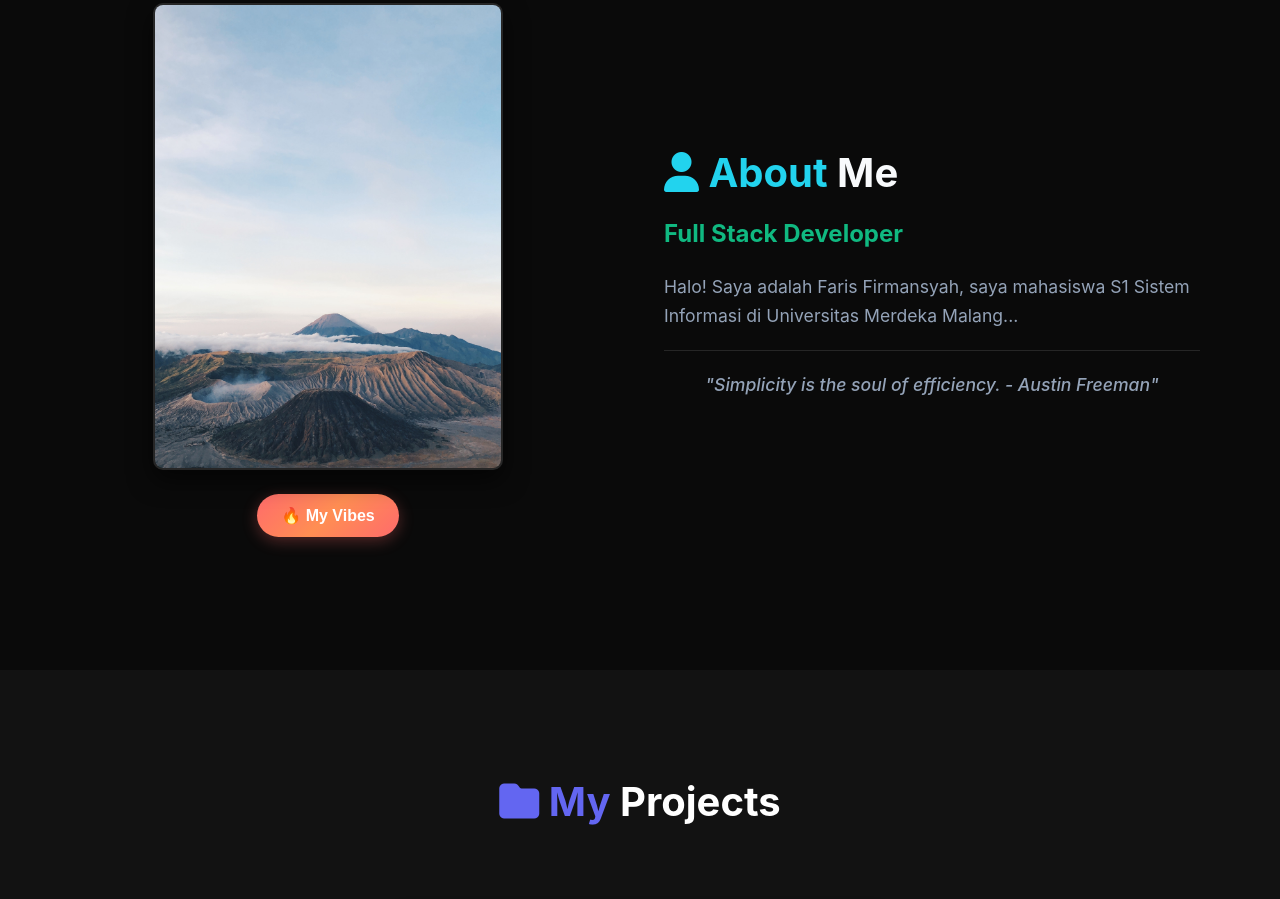
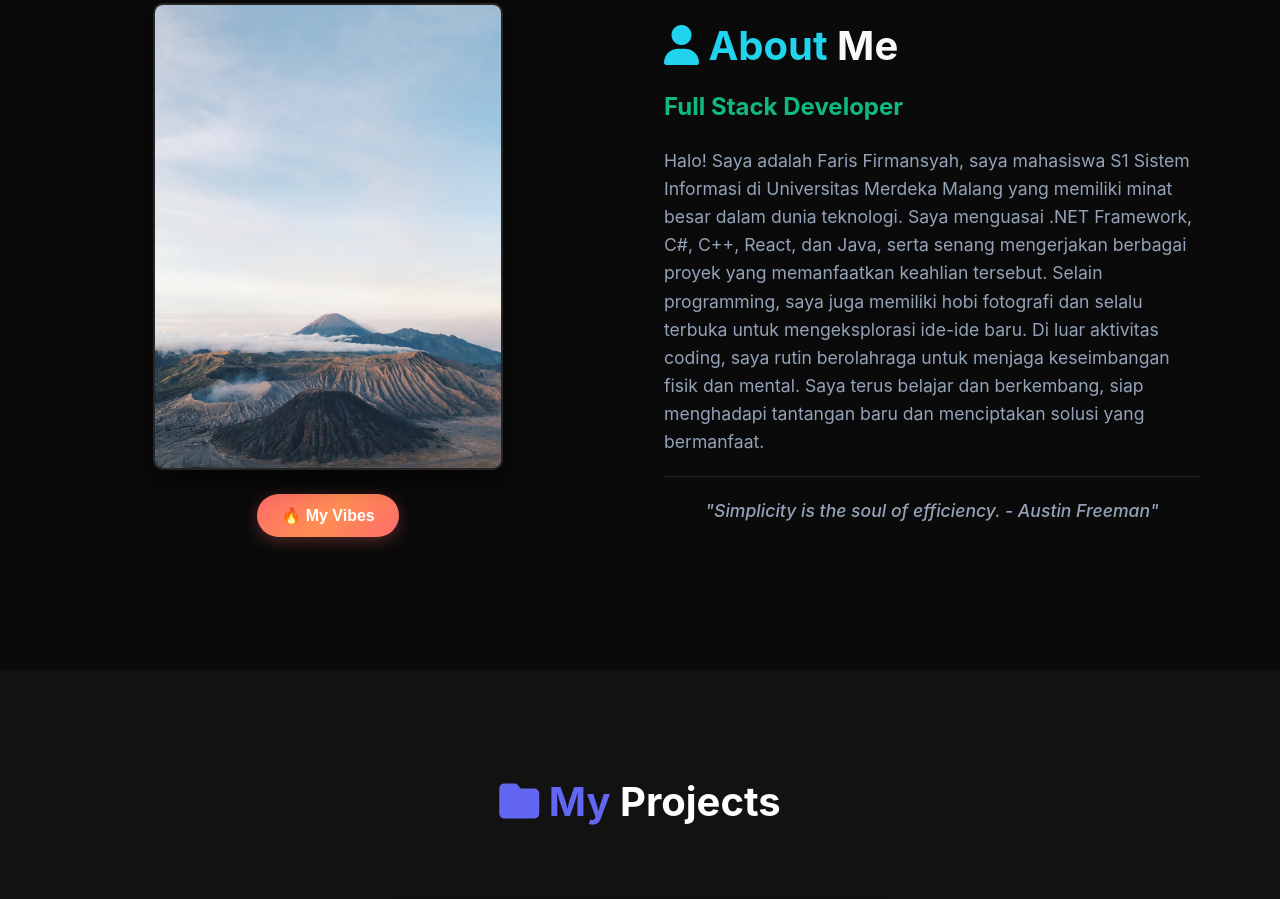
Before and after one commit to JustFarzz/portojustfarzz, a plain HTML site: page index.html in a window 1280 px wide. Shown: the part 930-1829 px from the top of the page. Drawn offline with Linux system fonts and the light colour scheme.

Commit message:
fixing about

```diff
--- a/index.html
+++ b/index.html
@@ -71,8 +71,13 @@
                 <h1 class="titleAbout fade-up"><span><i class="fas fa-user"></i> About</span> Me</h1>
                 <h2 class="titleAbout2 fade-left">Full Stack Developer</h2>
                 <p class="pAbout fade-up">
-                    Halo! Saya adalah Faris Firmansyah, saya mahasiswa S1 Sistem Informasi di Universitas Merdeka
-                    Malang...
+                    Halo! Saya adalah Faris Firmansyah, saya mahasiswa S1 Sistem Informasi di Universitas Merdeka Malang yang memiliki minat
+                    besar dalam dunia teknologi.
+                    Saya menguasai .NET Framework, C#, C++, React, dan Java, serta senang mengerjakan berbagai proyek yang memanfaatkan
+                    keahlian tersebut.
+                    Selain programming, saya juga memiliki hobi fotografi dan selalu terbuka untuk mengeksplorasi ide-ide baru. Di luar
+                    aktivitas coding, saya rutin berolahraga untuk menjaga keseimbangan fisik dan mental.
+                    Saya terus belajar dan berkembang, siap menghadapi tantangan baru dan menciptakan solusi yang bermanfaat.
                 </p>
                 <p class="pAbout2 fade-up">"Simplicity is the soul of efficiency. - Austin Freeman"</p>
             </div>
```
